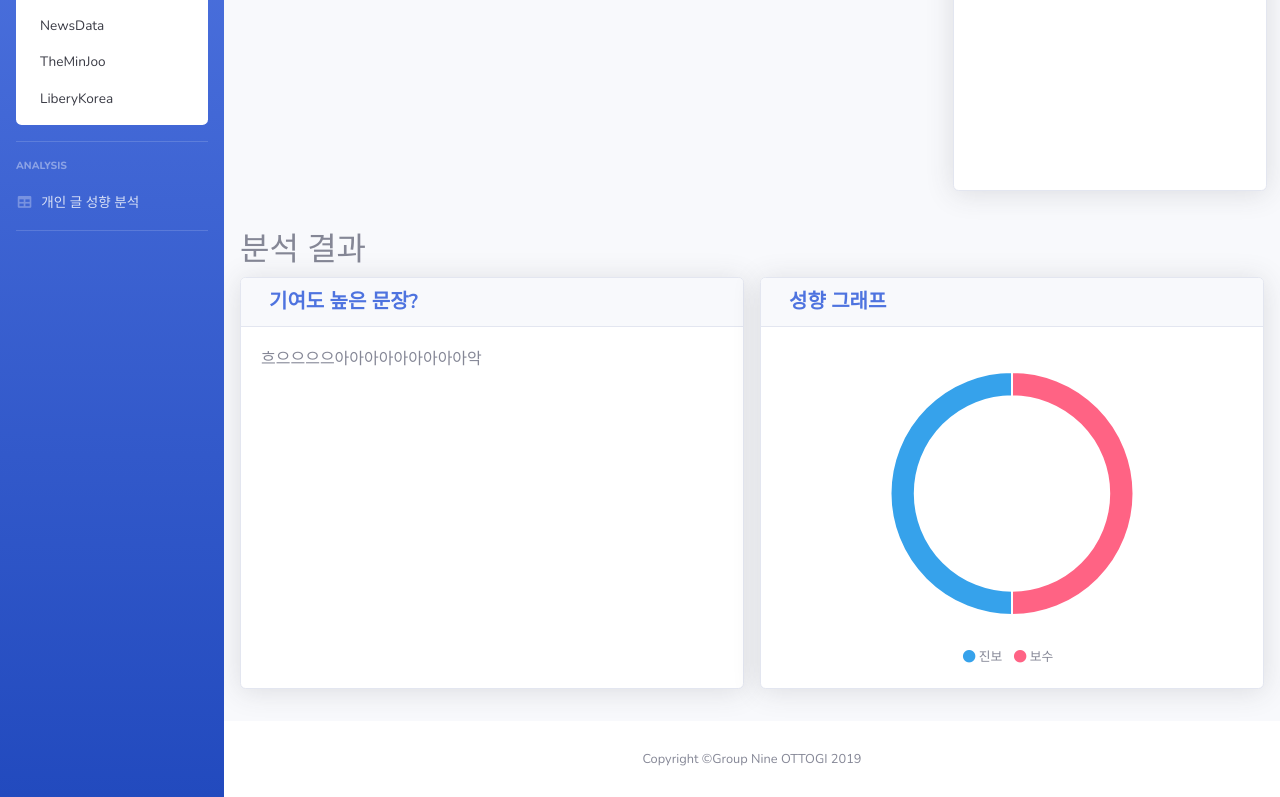
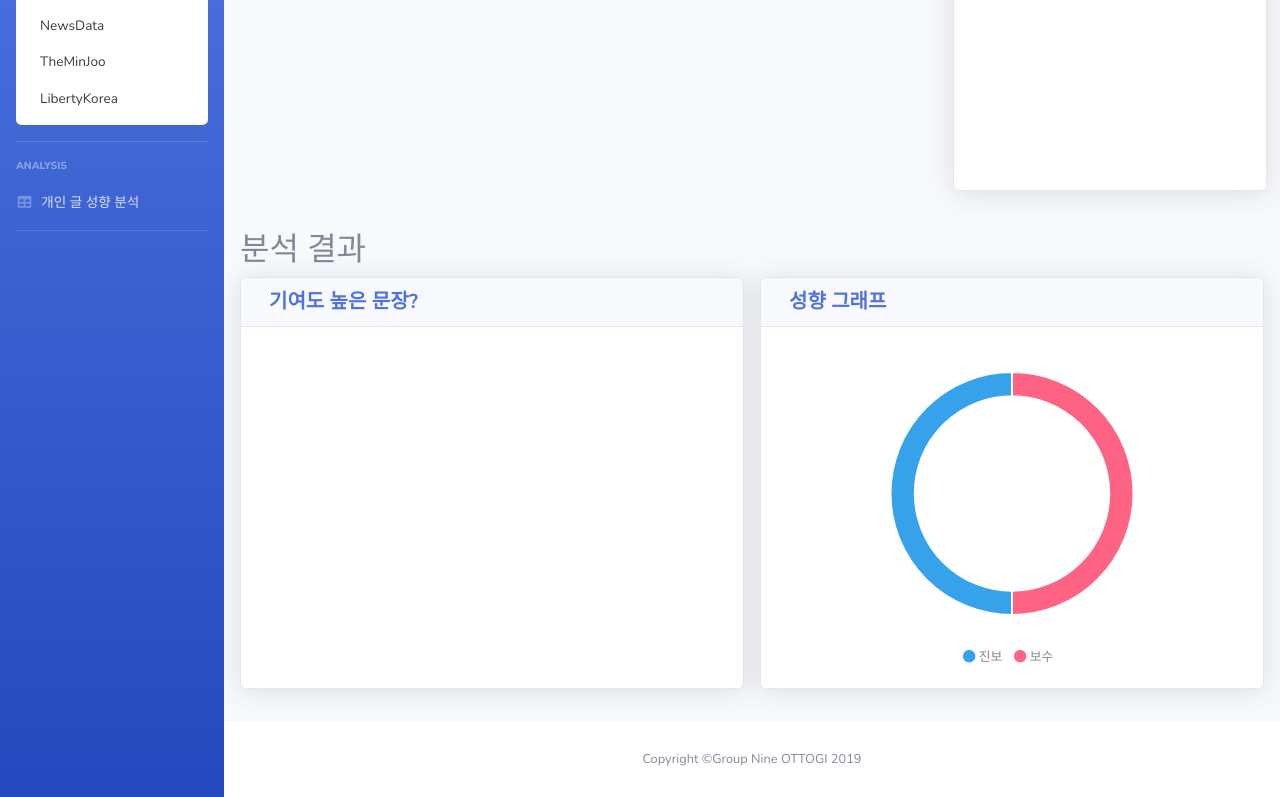
Before and after one commit to dc-koreauniv-9/Project-Assemble, a Flask app: page / in a window 1280 px wide, after a click on "DB검색". Shown: the part 244-1041 px from the top of the page. Run offline with Flask 2, Linux system fonts and the light colour scheme; data that the repository does not hold is empty; a map, chart or similar area stays blank; parts of the project's set-up code (start-up, migrations or seed data) failed here and were passed over; some libraries are stand-ins or nearby versions.

Commit message:
db페이지

```diff
--- a/total/templates/1index.html
+++ b/total/templates/1index.html
@@ -53,7 +53,7 @@
 				<h6 class="collapse-header">Data Base:</h6>
 				<a class="collapse-item" href="/2_1p">NewsData</a>
 				<a class="collapse-item" href="/2_2p">TheMinJoo</a>
-				<a class="collapse-item" href="/2_3p">LiberyKorea</a>
+				<a class="collapse-item" href="/2_3p">LibertyKorea</a>
 			</div>
 		</div>
 		</li>
@@ -161,7 +161,7 @@
                             </div>
 							<div class="card-body">
 								<div id="polarized" class="card-text">
-									 흐으으으으아아아아아아아아아악
+
 								</div>
 							</div>
 						</div>
--- a/total/templates/2_1news.html
+++ b/total/templates/2_1news.html
@@ -52,7 +52,7 @@
 				<h6 class="collapse-header">Data Base:</h6>
 				<a class="collapse-item" href="/2_1p">NewsData</a>
 				<a class="collapse-item" href="/2_2p">TheMinJoo</a>
-				<a class="collapse-item" href="/2_3p">LiberyKorea</a>
+				<a class="collapse-item" href="/2_3p">LibertyKorea</a>
 			</div>
 		</div>
 		</li>
--- a/total/templates/2_2TheMinJoo.html
+++ b/total/templates/2_2TheMinJoo.html
@@ -52,7 +52,7 @@
 				<h6 class="collapse-header">Data Base:</h6>
 				<a class="collapse-item" href="/2_1p">NewsData</a>
 				<a class="collapse-item" href="/2_2p">TheMinJoo</a>
-				<a class="collapse-item" href="/2_3p">LiberyKorea</a>
+				<a class="collapse-item" href="/2_3p">LibertyKorea</a>
 			</div>
 		</div>
 		</li>
--- a/total/templates/2_3LibertyKorea.html
+++ b/total/templates/2_3LibertyKorea.html
@@ -52,7 +52,7 @@
 				<h6 class="collapse-header">Data Base:</h6>
 				<a class="collapse-item" href="/2_1p">NewsData</a>
 				<a class="collapse-item" href="/2_2p">TheMinJoo</a>
-				<a class="collapse-item" href="/2_3p">LiberyKorea</a>
+				<a class="collapse-item" href="/2_3p">LibertyKorea</a>
 			</div>
 		</div>
 		</li>
--- a/total/templates/4tables.html
+++ b/total/templates/4tables.html
@@ -66,7 +66,7 @@
             <h6 class="collapse-header">Data Base:</h6>
             <a class="collapse-item" href="/2_1p">NewsData</a>
             <a class="collapse-item" href="/2_2p">TheMinJoo</a>
-            <a class="collapse-item" href="/2_3p">LiberyKorea</a>
+            <a class="collapse-item" href="/2_3p">LibertyKorea</a>
           </div>
         </div>
       </li>
@@ -136,7 +136,7 @@
                         </div>
                         <div class="card-body">
                             <div class="card-text" id="polarized">
-                                흐으으으으아아아아아아아아아악
+
                             </div>
                         </div>
                     </div>
```
